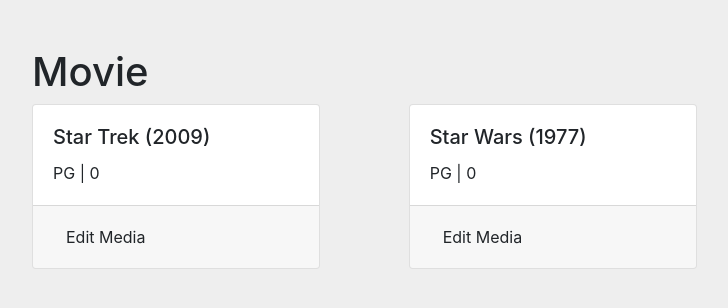
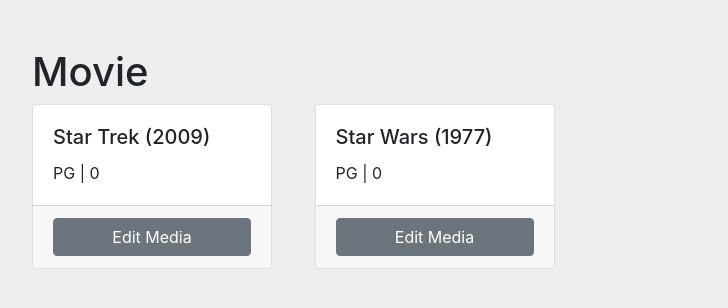
Before and after one commit to tomgehrke/media_manager, a Flask app: page /mediatype/1/ in a window 1280 px wide. Shown: the part 58-366 px from the top of the page, without its empty margins (53-781 px from the left). Run offline with Flask 2, Linux system fonts and the light colour scheme; the visitor is signed in with stand-in values (Sample User, id 1); some libraries are stand-ins or nearby versions.

Commit message:
Media listing link changes.

```diff
--- a/templates/media.html
+++ b/templates/media.html
@@ -7,9 +7,9 @@
     </h1>
 
     {% if media %}
-    <div class="card-columns">
+    <div class="card-columns" style="column-count: 4;">
         {% for m in media %}
-        <div class="card" style="width:18rem;">
+        <div class="card" style="width:15rem;">
             {% if m.poster_url != '' %}
             <img src="{{ m.poster_url }}" class="card-img" />
             {% endif %}
@@ -20,7 +20,8 @@
                 <p class="card-text">{{ m.rating }} | {{ m.runtime }}</p>
                 {% if m.imdb_id != '' %}
                 <a
-                    class="btn btn-imdb"
+                    class="btn btn-sm w-100"
+                    style="background-color: #f5de50; color: #000; font-weight:bolder;"
                     href="https://www.imdb.com/title/{{ m.imdb_id }}"
                     target="_blank"
                     >IMDb Page</a
@@ -29,7 +30,9 @@
             </div>
             {% if session['user_id'] == m.created_user_id %}
             <div class="card-footer">
-                <a class="btn" href="{{url_for('editMedia', media_id=m.id)}}"
+                <a
+                    class="btn btn-secondary w-100"
+                    href="{{url_for('editMedia', media_id=m.id)}}"
                     >Edit Media</a
                 >
             </div>
```
